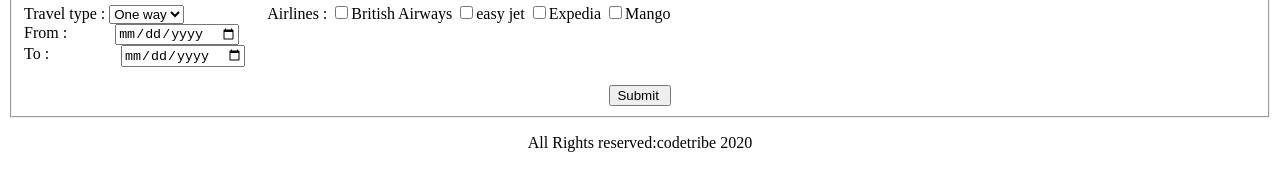
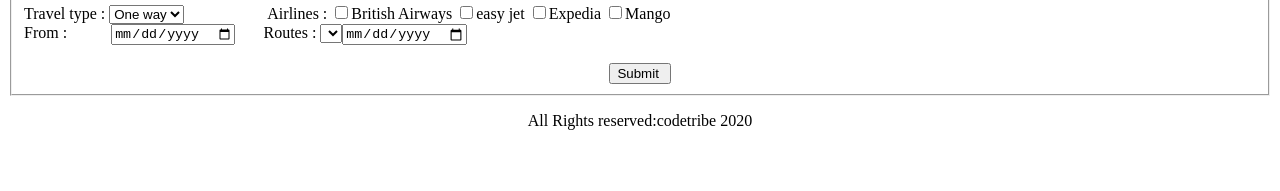
Before and after one commit to tonykobe8/js-bookings, a website: page index.html in a window 1280 px wide. Shown: the part 403-594 px from the top of the page. Drawn offline with Linux system fonts and the light colour scheme.

Commit message:
2 files modified

```diff
--- a/index.html
+++ b/index.html
@@ -28,10 +28,13 @@
   <input type="checkbox" value="Expedia">Expedia
   <input type="checkbox" value="mango">Mango
   <br>
-  <label> From :</label> &nbsp
-  &nbsp &nbsp &nbsp &nbsp &nbsp<input type="date"><br>
+  <label>  From  :</label> &nbsp
+  &nbsp &nbsp &nbsp &nbsp&nbsp<input type="date" >
+  &nbsp &nbsp &nbsp <label> Routes : </label>
+  <select name ="routes">
+    <br>
   <label> To : </label> &nbsp
-  &nbsp &nbsp &nbsp &nbsp &nbsp &nbsp &nbsp &nbsp<input type="date">
+  &nbsp &nbsp&nbsp &nbsp &nbsp &nbsp &nbsp &nbsp<input type="date">
   <br> &nbsp &nbsp &nbsp &nbsp &nbsp &nbsp &nbsp &nbsp &nbsp &nbsp &nbsp &nbsp &nbsp &nbsp
   <center><input type="submit" value ="Submit "></center>
 
```
Also changed, not shown: style.css (line endings or trailing spaces).
